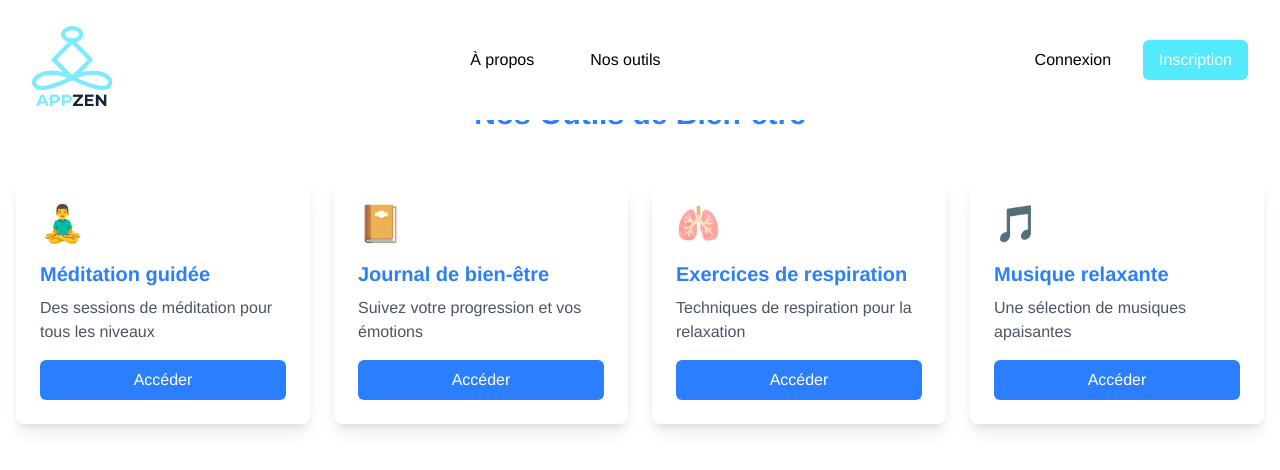
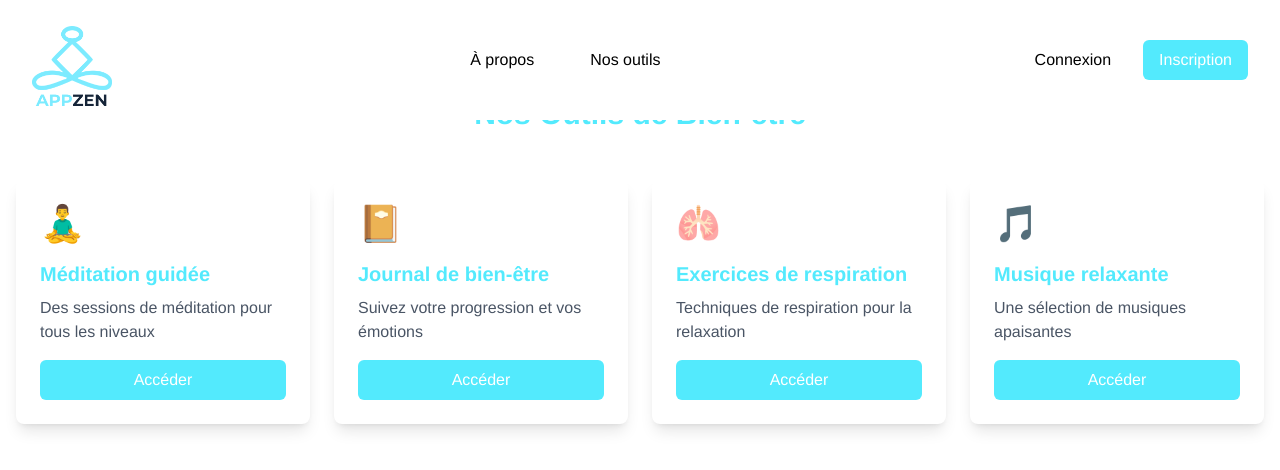
Before and after one commit to CronosV2/cesi-zen, a Next.js app in the folder cesi-zen-code/frontend/: page /outils in a window 1280 px wide. Shown: the top 470 px of the page. Built offline with nearby package versions, Linux system fonts and the light colour scheme.

Commit message:
Update Tools page color scheme to use cyan theme

```diff
--- a/cesi-zen-code/frontend/src/app/outils/page.tsx
+++ b/cesi-zen-code/frontend/src/app/outils/page.tsx
@@ -25,7 +25,7 @@ export default function Tools() {
   return (
     <div className="min-h-screen pt-24 px-4">
       <div className="max-w-7xl mx-auto">
-        <h1 className="text-3xl font-bold text-center mb-12 text-blue-500">
+        <h1 className="text-3xl font-bold text-center mb-12 text-cyan-300">
           Nos Outils de Bien-être
         </h1>
         <div className="grid grid-cols-1 md:grid-cols-2 lg:grid-cols-4 gap-6">
@@ -35,9 +35,9 @@ export default function Tools() {
               className="bg-white p-6 rounded-lg shadow-lg hover:shadow-xl transition-shadow duration-300"
             >
               <div className="text-4xl mb-4">{tool.icon}</div>
-              <h2 className="text-xl font-semibold mb-2 text-blue-500">{tool.name}</h2>
+              <h2 className="text-xl font-semibold mb-2 text-cyan-300">{tool.name}</h2>
               <p className="text-gray-600">{tool.description}</p>
-              <button className="mt-4 w-full bg-blue-500 text-white py-2 px-4 rounded-md hover:bg-blue-600 transition duration-200">
+              <button className="mt-4 w-full bg-cyan-300 text-white py-2 px-4 rounded-md hover:bg-blue-600 transition duration-200">
                 Accéder
               </button>
             </div>
```
